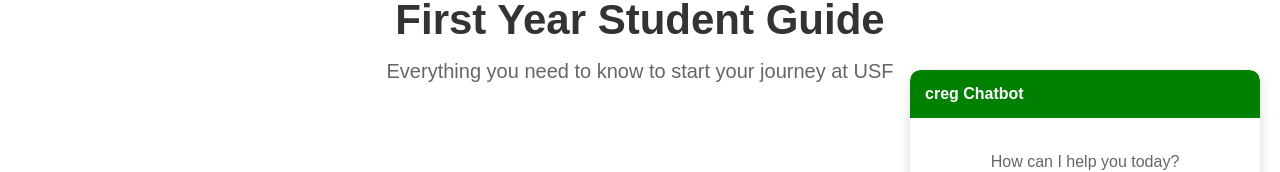
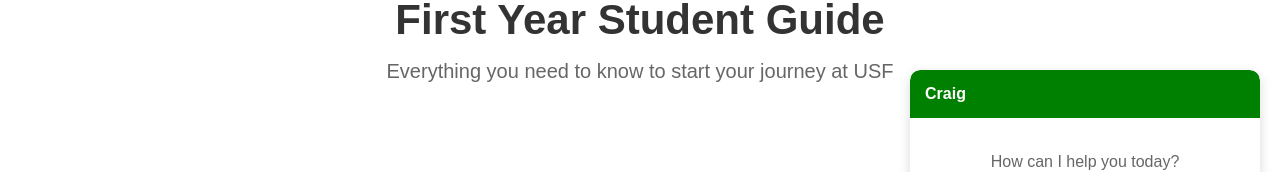
Before and after one commit to tomayyeung/c-reg, a Next.js app in the folder web/: page /first-years in a window 1280 px wide. Shown: the part 134-306 px from the top of the page. Built offline with nearby package versions, Linux system fonts and the light colour scheme.

Commit message:
Name the chatbot Craig

```diff
--- a/web/components/ChatBot.tsx
+++ b/web/components/ChatBot.tsx
@@ -155,7 +155,7 @@
     <div style={chatBotStyles.container}>
       {isOpen && (
         <div style={chatBotStyles.chatWindow}>
-          <div style={chatBotStyles.header}>creg Chatbot</div>
+          <div style={chatBotStyles.header}>Craig</div>
           <div style={chatBotStyles.messagesContainer}>
             {messages.length === 0 && (
               <div style={{ textAlign: "center", color: "#666", margin: "20px 0" }}>
@@ -177,7 +177,7 @@
             ))}
             {isLoading && (
               <div style={{ textAlign: "center", color: "#666", margin: "10px 0" }}>
-                AI is thinking...
+                Craig is thinking...
               </div>
             )}
             <div ref={messagesEndRef} />
```
